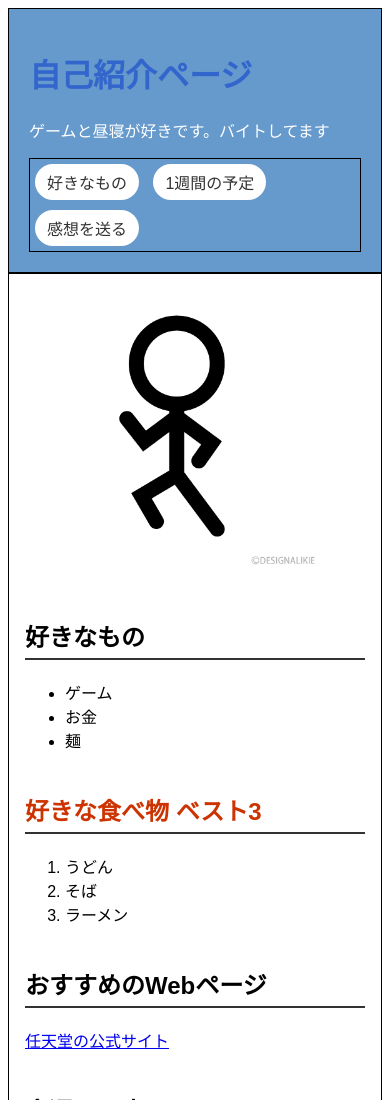
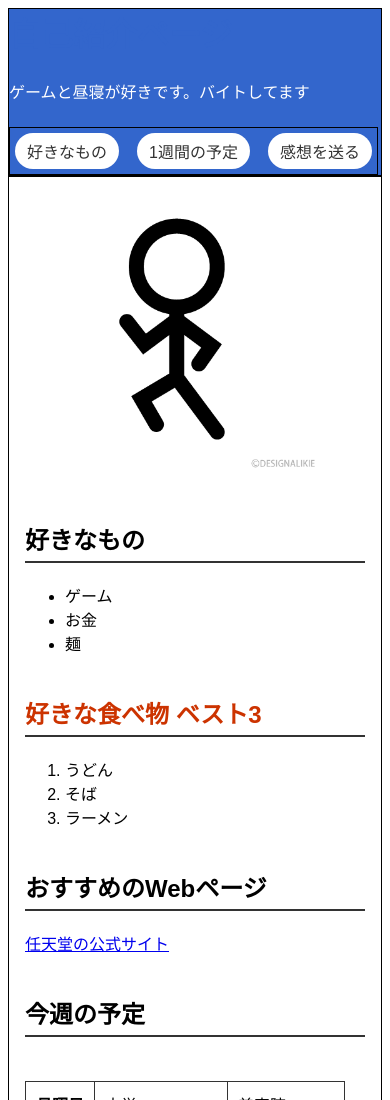
Before and after one commit to aka-riku/profile, a plain HTML site: page index.html in a window 390 px wide. Shown: the top 1100 px of the page. Drawn offline with Linux system fonts and the light colour scheme.

Commit message:
ヘッダーをFlexboxとスマホ表示に

```diff
--- a/css/style.css
+++ b/css/style.css
@@ -34,11 +34,12 @@ main {
     padding: 0 16px;
 }
 header {
-    background-color: #6699cc;
-    padding: 20px;
+    background-color: #3366cc;
     color: white;
+    display: flex;
+    justify-content: space-between;
+    align-items: center;
 }
-
 footer {
     background-color: #6699cc;
     padding: 20px;
@@ -62,3 +63,18 @@ h2 {
 th, td {
     padding: 10px;
 }
+nav {
+    display: flex;
+    gap: 8px;
+    flex-wrap: wrap;
+}
+header h1 {
+    margin: 0;
+}
+@media (max-width: 600px) {
+    header {
+        flex-direction: column;
+        align-items: flex-start;
+        gap: 8px;
+    }
+}
```
